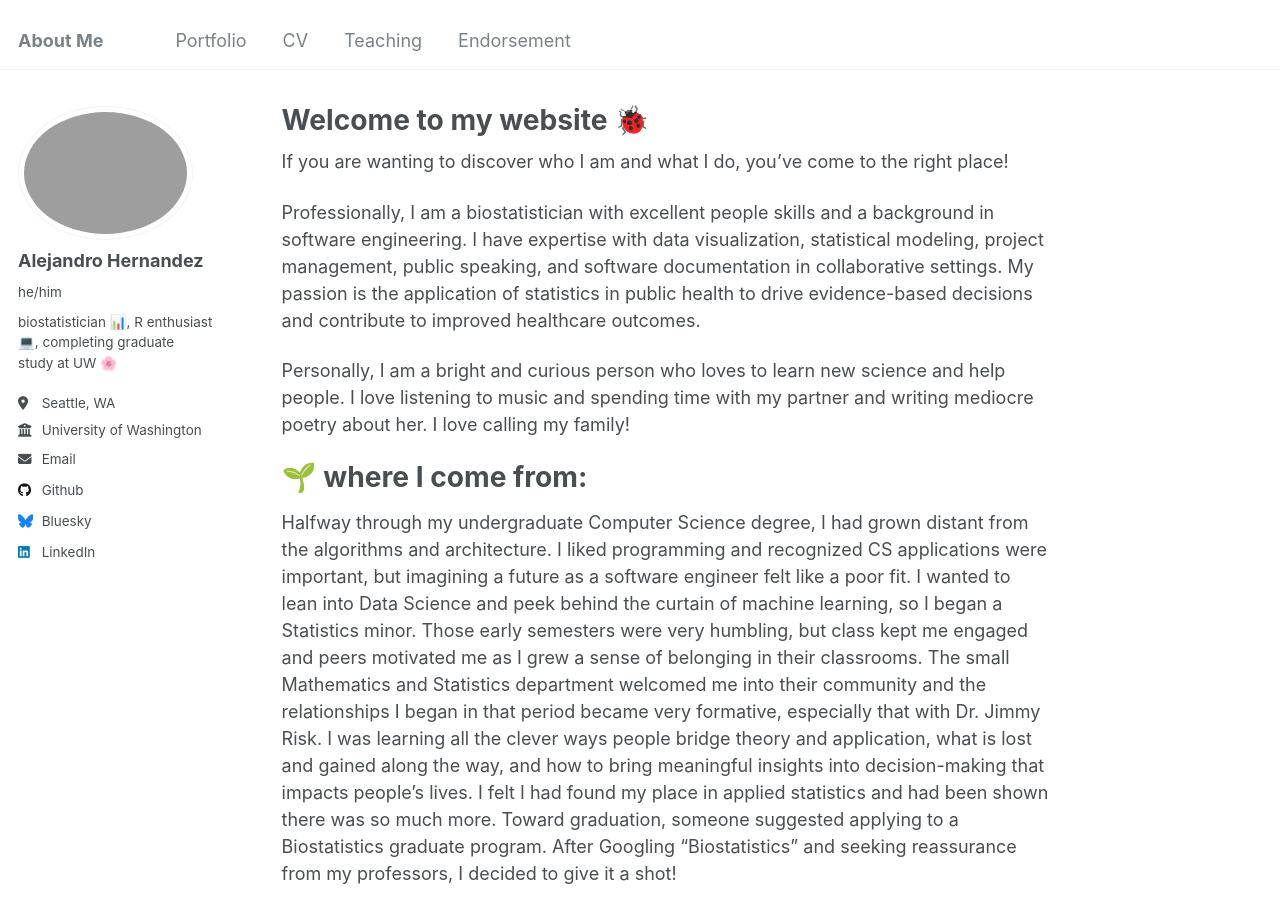
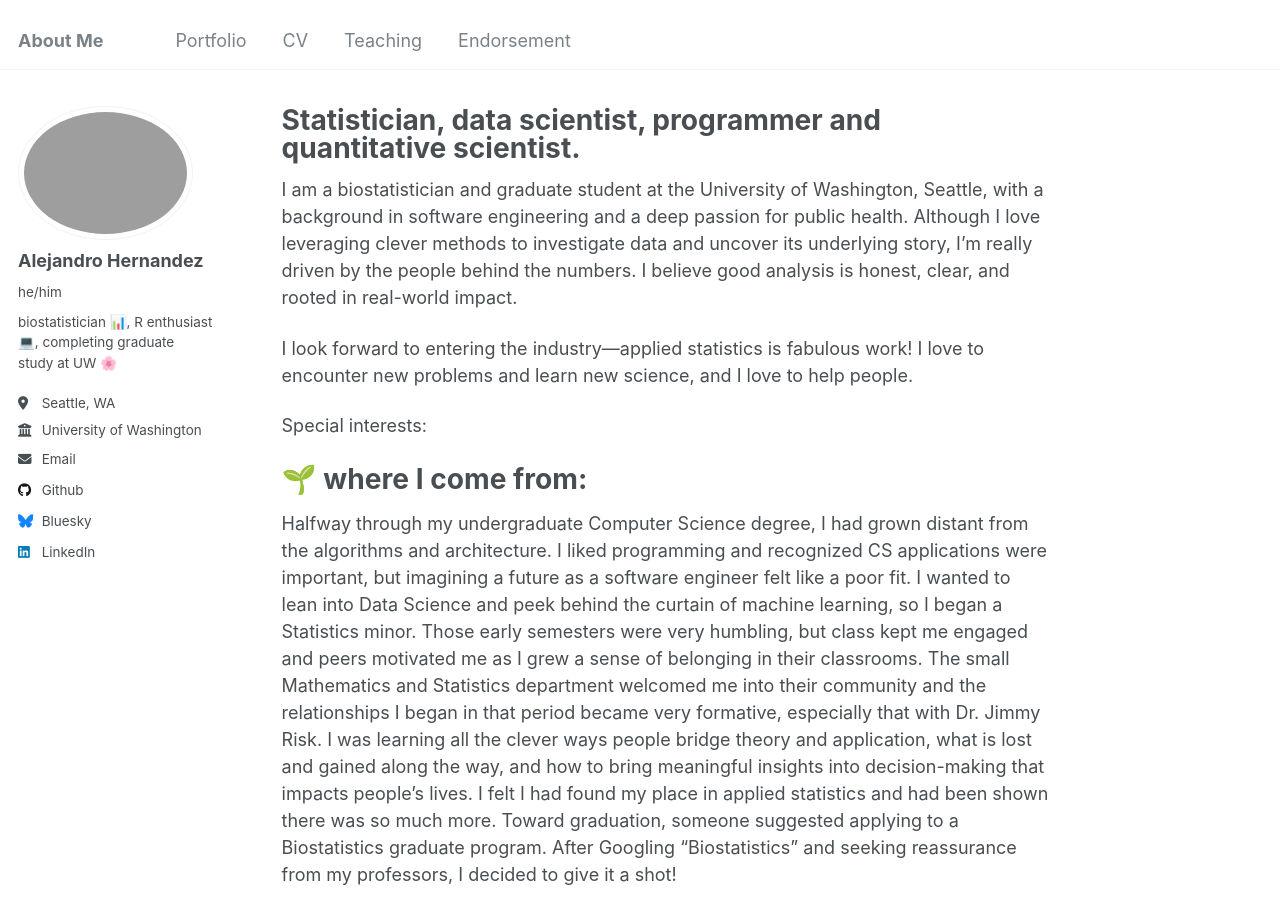
Before and after one commit to alejandroh3005/alejandroh3005.github.io, a Jekyll site: the page built from _pages/about.md, in a window 1280 px wide and 900 px high. Built offline with Jekyll 4.4.1, drawn with Linux system fonts in a browser that asks for light colours.

Commit message:
Update homepage

```diff
--- a/_pages/about.md
+++ b/_pages/about.md
@@ -1,30 +1,28 @@
 ---
 permalink: /
-title: "Welcome to my website 🐞 "
+title: "Statistician, data scientist, programmer and quantitative scientist."
 author_profile: true
 redirect_from:
   - /about/
   - /about.html
 ---
 
-If you are wanting to discover who I am and what I do, you've come to the right place!
+I am a biostatistician and graduate student at the University of Washington, Seattle, with a background in software engineering and a deep passion for public health. Although I love leveraging clever methods to investigate data and uncover its underlying story, I'm really driven by the people behind the numbers. I believe good analysis is honest, clear, and rooted in real-world impact.
 
-Professionally, I am a biostatistician with excellent people skills and a background in software engineering. I have expertise with data visualization, statistical modeling, project management, public speaking, and software documentation in collaborative settings. My passion is the application of statistics in public health to drive evidence-based decisions and contribute to improved healthcare outcomes.
+I look forward to entering the industry---applied statistics is fabulous work! I love to encounter new problems and learn new science, and I love to help people.
 
-Personally, I am a bright and curious person who loves to learn new science and help people. I love listening to music and spending time with my partner and writing mediocre poetry about her. I love calling my family!
+Special interests:
 
-🌱 where I come from:
-======
+
+
+# 🌱 where I come from:
 
 Halfway through my undergraduate Computer Science degree, I had grown distant from the algorithms and architecture. I liked programming and recognized CS applications were important, but imagining a future as a software engineer felt like a poor fit. I wanted to lean into Data Science and peek behind the curtain of machine learning, so I began a Statistics minor. Those early semesters were very humbling, but class kept me engaged and peers motivated me as I grew a sense of belonging in their classrooms. The small Mathematics and Statistics department welcomed me into their community and the relationships I began in that period became very formative, especially that with Dr. Jimmy Risk. I was learning all the clever ways people bridge theory and application, what is lost and gained along the way, and how to bring meaningful insights into decision-making that impacts people's lives. I felt I had found my place in applied statistics and had been shown there was so much more. Toward graduation, someone suggested applying to a Biostatistics graduate program. After Googling "Biostatistics" and seeking reassurance from my professors, I decided to give it a shot!
 
-🌳 where I am:
-======
+# 🌳 where I am:
 
 Graduate school has not just been an opportunity to gain technical skill, but to deepen my understanding of myself and my place in the world. I feel incredibly grateful to study in this renowned program, be exposed to brilliant public health work, and see directly where I contribute to it. It has been so rewarding to master what I consider to be the most challenging part of this field: making something useful when it is on some level wrong. I have totally transformed as a student and as a person since completing my undergraduate degree, bright and green.
 
+# 🌟 where I'm going:
 
-🌟 where I'm going:
-======
-
-My future plans are to work! Since I started this program, I have become very familiar with what I am capable of. My passion is the application of statistics in public health to drive evidence-based decisions and contribute to improved healthcare outcomes. I look forward to entering the industry—applied statistics is fabulous work! I love to see new problems and learn lots of science, and I love to help people. Thoughtful, honest science has been my goal from the beginning and this experience has been an integral part of that achievement.
+My future plans are to work! Since I started this program, I have become very familiar with what I am capable of. My passion is the application of statistics in public health to drive evidence-based decisions and contribute to improved healthcare outcomes. I look forward to entering the industry---applied statistics is fabulous work! I love to see new problems and learn lots of science, and I love to help people. Thoughtful, honest science has been my goal from the beginning and this experience has been an integral part of that achievement.
```
